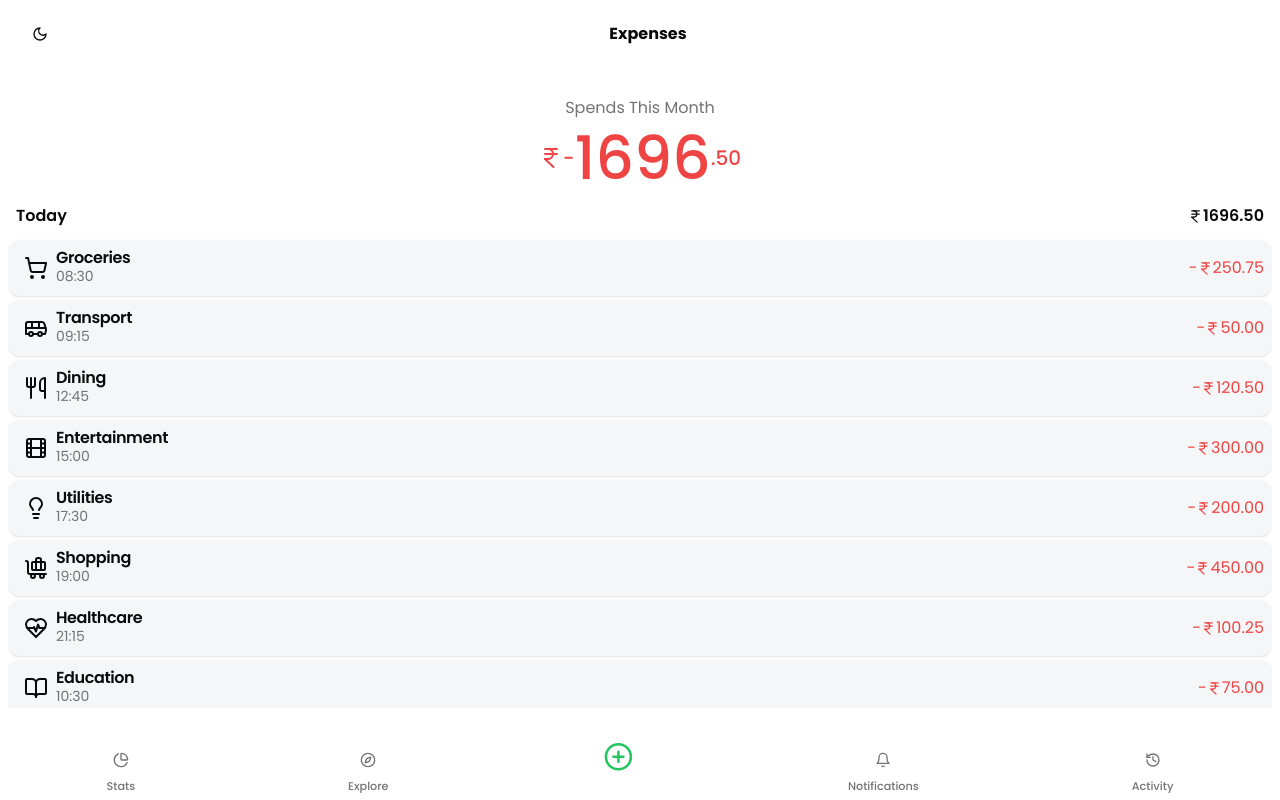
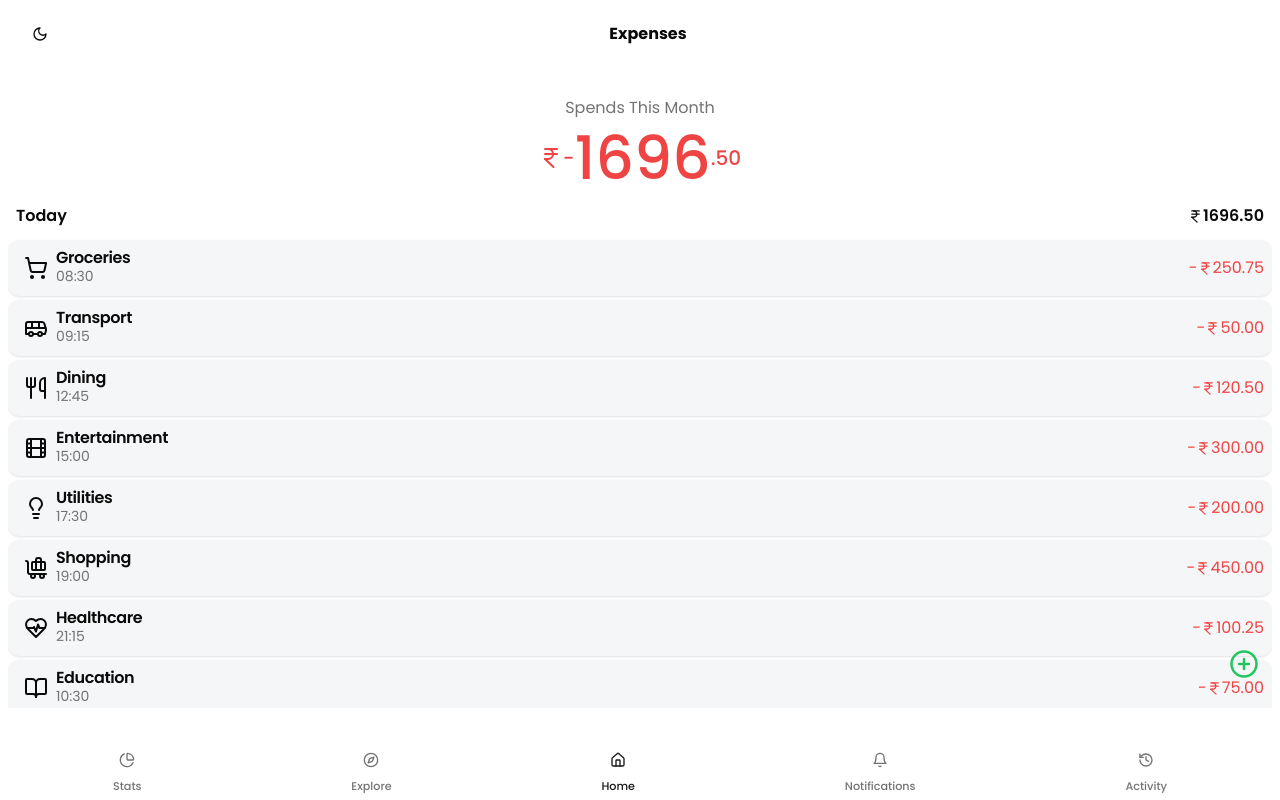
Before and after one commit to amardeeplakshkar/ExpenseApp, a Next.js app: page /dashboard in a window 1280 px wide. Built offline with nearby package versions, Linux system fonts and the light colour scheme.

Commit message:
Added: SpeedInsights

```diff
--- a/app/(pages)/(routes)/dashboard/page.tsx
+++ b/app/(pages)/(routes)/dashboard/page.tsx
@@ -62,6 +62,7 @@ const spendDataInitial: SpendItem[] = [
   { name: "Education", icon: BookOpen, time: "10:30", amount: 75.0 },
   { name: "Internet", icon: Wifi, time: "11:00", amount: 60.0 },
   { name: "Phone Bill", icon: Smartphone, time: "13:30", amount: 90.0 },
+
 ];
 
 const Page = () => {
@@ -155,7 +156,7 @@ const Page = () => {
 
         <Dialog>
           <DialogTrigger>
-            <div className="absolute translate-x-[-3.1rem] bg-background w-dvh translate-y-[3.3rem] scale-125 p-4 bottom-0">
+            <div className="absolute right-0 bottom-[5dvh]  scale-125 p-4 ">
               <PlusCircleIcon className="text-green-500 hover:scale-110" />
             </div>
           </DialogTrigger>
@@ -169,7 +170,7 @@ const Page = () => {
                   placeholder="Spend Name"
                   value={newSpend.name}
                   onChange={handleChange}
-                  className="p-2 m-1 border rounded-xl"
+                  className="p-2 m-1 border rounded-xl w-[70%]"
                 />
                 <input
                   type="time"
@@ -184,7 +185,7 @@ const Page = () => {
                   placeholder="Amount"
                   value={newSpend.amount}
                   onChange={handleChange}
-                  className="p-2 border  rounded-xl"
+                  className="p-2 border  rounded-xl w-[70%]"
                 />
 
                 {/* Icon Selection */}
--- a/app/(pages)/layout.tsx
+++ b/app/(pages)/layout.tsx
@@ -14,7 +14,7 @@ export default function RootLayout({
     return (
         <div className="flex flex-col max-h-dvh min-h-dvh">
             <Navbar />
-            <div className="flex-grow p-2">{children}</div>
+            <div className="flex-grow p-2 max-h-[65dvh]">{children}</div>
             <DockComponent />
         </div>
     );
--- a/components/app-with-dock.tsx
+++ b/components/app-with-dock.tsx
@@ -13,12 +13,12 @@ export function DockComponent() {
   };
 
   return (
-    <nav className="flex items-center justify-around h-16 mt-auto bg-background">
+    <nav className="flex items-center justify-around mt-auto bg-background p-2">
       {dockItems.map((item) => (
         <Button
           key={item.route}
           variant="ghost"
-          className={`flex flex-col items-center p-2 mb-[-.5rem] hover:scale-110 ${pathname === item.route ? "text-primary" : "text-muted-foreground"
+          className={`flex flex-col items-center p-2  hover:scale-110 ${pathname === item.route ? "text-primary" : "text-muted-foreground"
             }`}
           onClick={() => handleNavigation(item.route)}
         >
```
